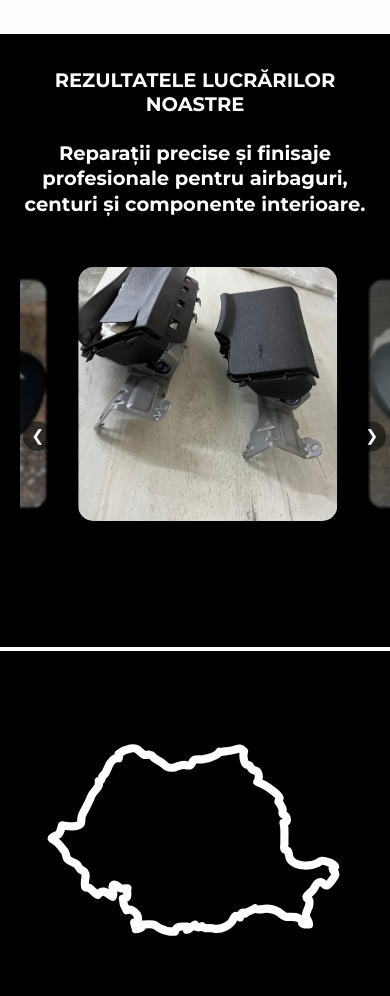
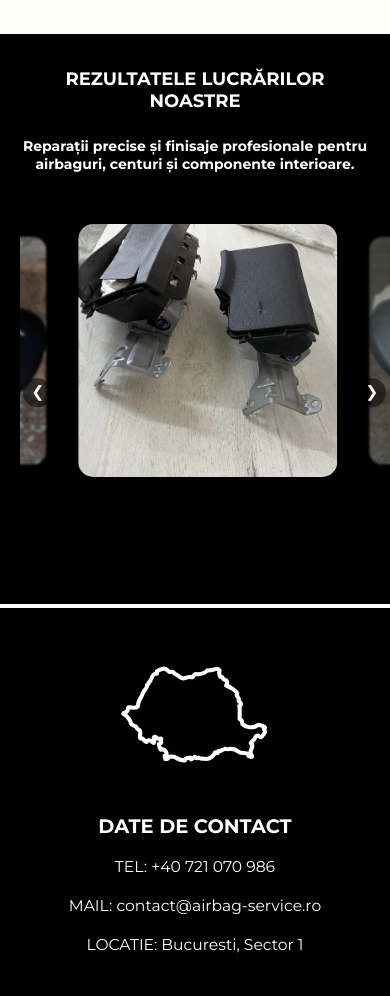
Before and after one commit to cluciclaudiu1/siteairbag1.1, a plain HTML site: page index.html in a window 390 px wide. Shown: the part 5915-6911 px from the top of the page. Drawn offline with nearby package versions, Linux system fonts and the light colour scheme; a script that the page names is missing.

Commit message:
Add files via upload

```diff
--- a/styles.css
+++ b/styles.css
@@ -862,9 +862,13 @@ footer svg{
     gap: 3vh;
   }
 
-  .poze h2, .poze h3 {
-    font-size: clamp(16px, 5vw, 24px);
-  }
+.poze h2 {
+  font-size: clamp(18px, 2.5vw + 0.5vh, 28px);
+}
+
+.poze h3 {
+  font-size: clamp(14px, 1.8vw + 0.3vh, 22px);
+}
 
   .slider {
     width: 95vw;        /* mai aproape de marginile ecranului */
@@ -932,12 +936,16 @@ footer {
     font-size: clamp(14px, 4vw, 18px);
   }
 
+    .footer-contact a {
+    font-size: clamp(14px, 4vw, 18px);
+  }
+
   .subfooter {
     padding: 2vh 5vw;
   }
 
   footer svg {
-    width: 80vw;
+    width: 40vw;
     height: auto;
   }
 }
```
